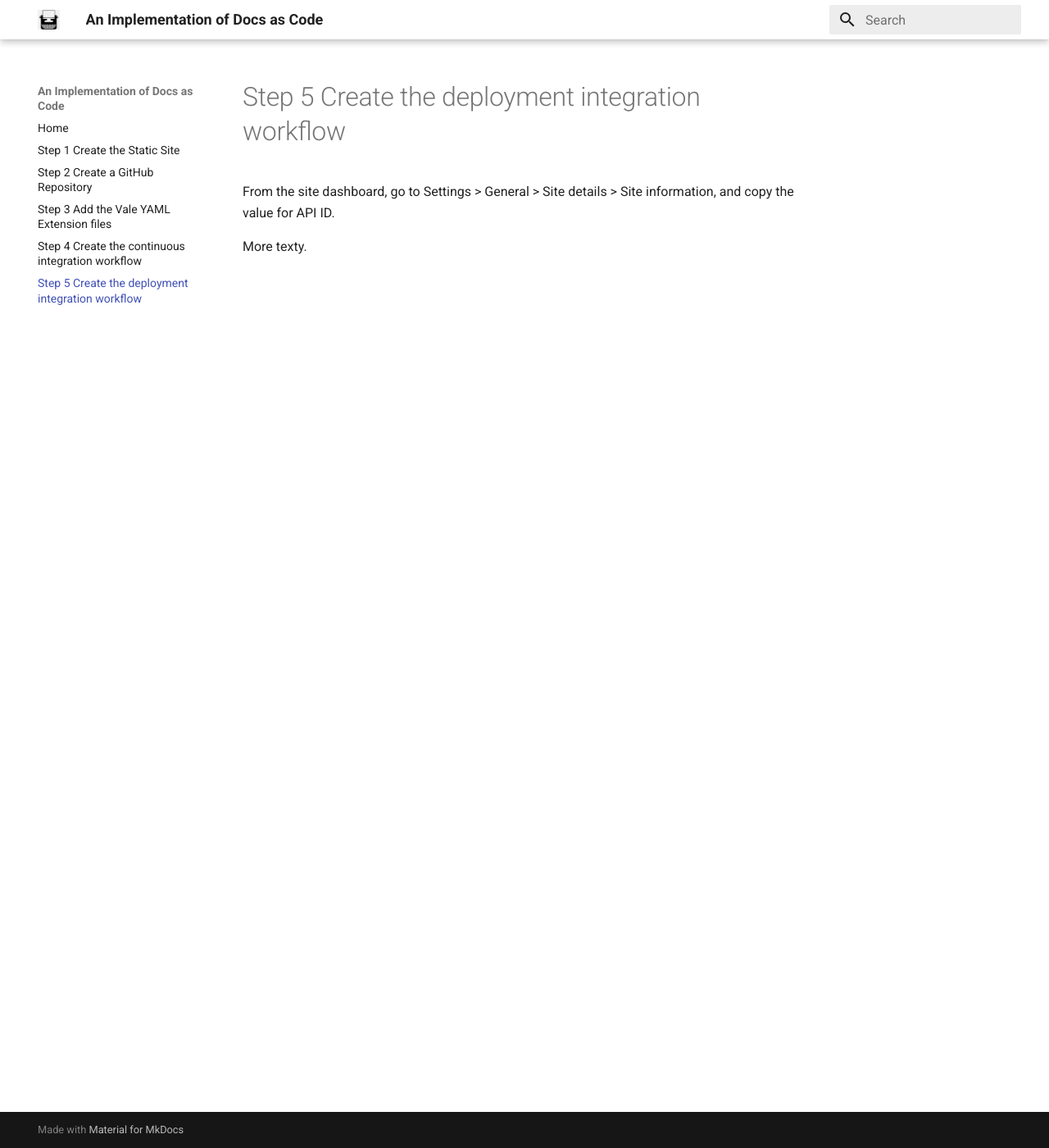
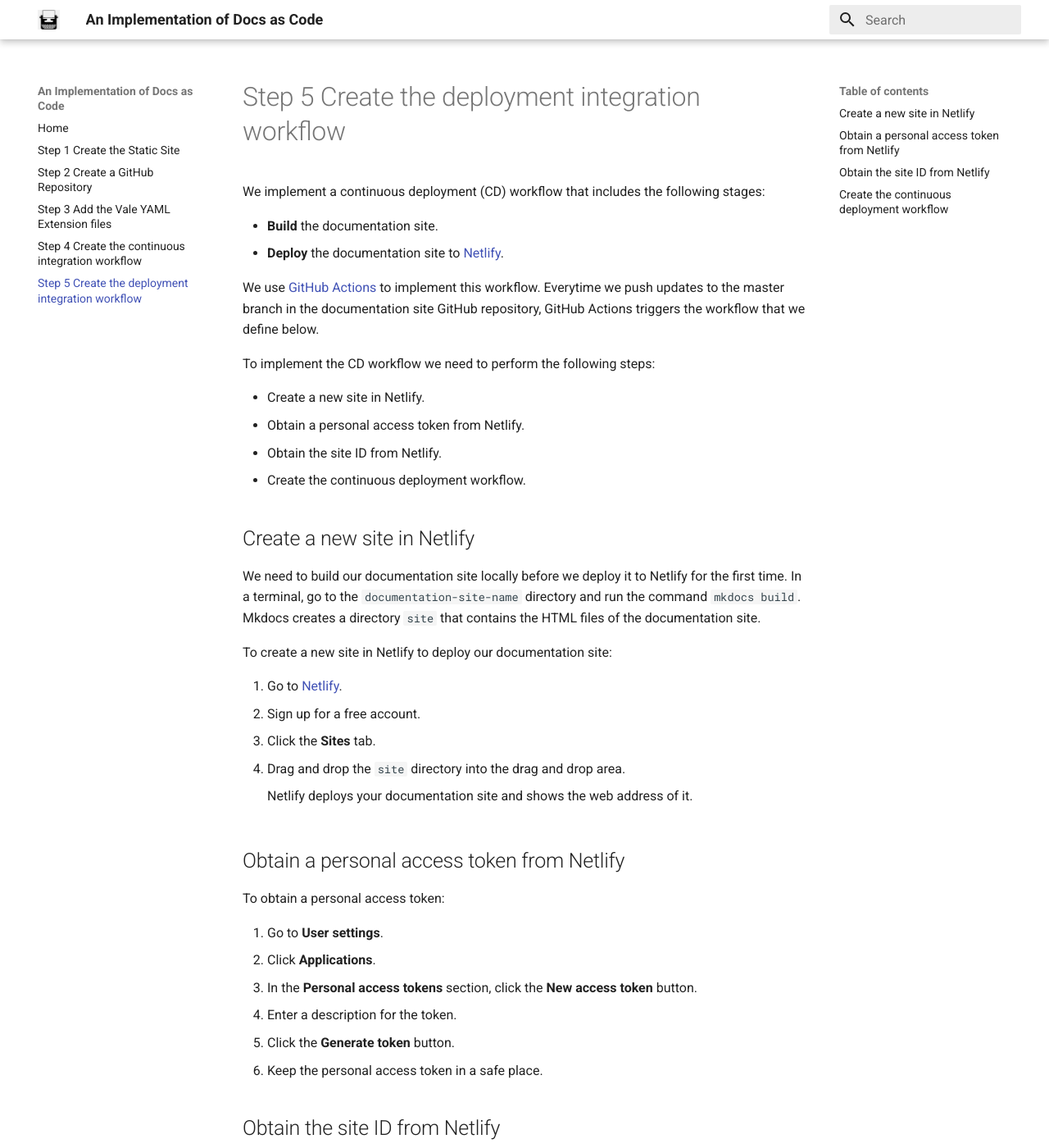
Before and after one commit to lilianabs/docops-implementation, an MkDocs documentation site: the page built from docs/step5.md, in a window 1280 px wide and 1400 px high. Shown: the whole window at 82% size. Built offline with MkDocs 1.6.1 and Material for MkDocs 9.7.7, drawn with Linux system fonts in a browser that asks for light colours; some of the changed text lies outside the part shown.

Commit message:
created the cd docs

````diff
--- a/docs/step5.md
+++ b/docs/step5.md
@@ -1,5 +1,100 @@
+We implement a continuous deployment (CD) workflow that includes the following stages:
 
+* **Build** the documentation site.
+* **Deploy** the documentation site to [Netlify](https://www.netlify.com/).
 
-From the site dashboard, go to Settings > General > Site details > Site information, and copy the value for API ID.
+We use [GitHub Actions](https://github.com/features/actions) to implement this workflow. Everytime we push updates to the master branch in the documentation site GitHub repository, GitHub Actions triggers the workflow that we define below.
 
-More texty.
+To implement the CD workflow we need to perform the following steps:
+
+* Create a new site in Netlify.
+* Obtain a personal access token from Netlify.
+* Obtain the site ID from Netlify.
+* Create the continuous deployment workflow.
+
+## Create a new site in Netlify
+
+We need to build our documentation site locally before we deploy it to Netlify for the first time. In a terminal, go to the `documentation-site-name` directory and run the command `mkdocs build`. Mkdocs creates a directory `site` that contains the HTML files of the documentation site.
+
+To create a new site in Netlify to deploy our documentation site:
+
+1. Go to [Netlify](https://www.netlify.com/).
+1. Sign up for a free account.
+1. Click the **Sites** tab.
+1. Drag and drop the `site` directory into the drag and drop area.
+
+    Netlify deploys your documentation site and shows the web address of it.
+
+## Obtain a personal access token from Netlify
+
+To obtain a personal access token:
+
+1. Go to **User settings**.
+1. Click **Applications**.
+1. In the **Personal access tokens** section, click the **New access token** button.
+1. Enter a description for the token.
+1. Click the **Generate token** button.
+1. Keep the personal access token in a safe place.
+
+## Obtain the site ID from Netlify
+
+To obtain the site ID of the documentation site:
+
+1. Go to the **Sites** dashboard.
+1. Click the documentation site.
+1. Click the **Site settings** button.
+1. Copy the value for **API ID*.
+
+## Create the continuous deployment workflow
+
+We create the continuous deployment workflow:
+
+1. In the `static-site-name/.github/workflows` directory, create the `continuous-deployment.yml` file.
+1. Copy and paste the following text into the file continuous-deployment.yml:
+
+```
+
+name: Continuous Deployment
+on:
+  push:
+    branches:
+      - master
+
+jobs:
+  deploy:
+    runs-on: ubuntu-latest
+    steps:
+      - uses: actions/checkout@v2
+
+      - name: Setup Python
+        uses: actions/setup-python@v1
+        with:
+          python-version: 3.7
+      - name: Install dependencies and run tests
+        run: |
+          pip install -r requirements.txt
+      - run: mkdocs build
+
+      - name: Publish
+        uses: netlify/actions/cli@master
+        with:
+          args: deploy --dir=site --functions=functions --prod
+        env:
+          NETLIFY_SITE_ID: ${{ secrets.NETLIFY_SITE_ID }}
+          NETLIFY_AUTH_TOKEN: ${{ secrets.MY_TOKEN_SECRET }}
+
+```
+
+Now, we add the values for the secrets variables:
+
+1. In the documentation site GitHub repository, click the Settings tab.
+1. On the left side menu, select the Secrets option.
+1. Select the Add new secret option.
+1. Add the following secrets:
+
+    * NETLIFY_SITE_ID
+    * MY_TOKEN_SECRET
+
+Use the values that we obtained in sections [Obtain a personal access token from Netlify](#obtain-a-personal-access-token-from-netlify) and [Obtain the site ID from Netlify](#obtain-the-site-id-from-netlify). Then, we push the changes to the documentation site GitHub repository.
+
+After we create a pull request and merge the changes GitHub Actions triggers the CD workflow and deploys the documentation site to Netlify. To view our documentation site we click the *URL* that Netlify assigns to it.
````
Also changed, not shown: docs/step4.md (+4 -4 lines).
